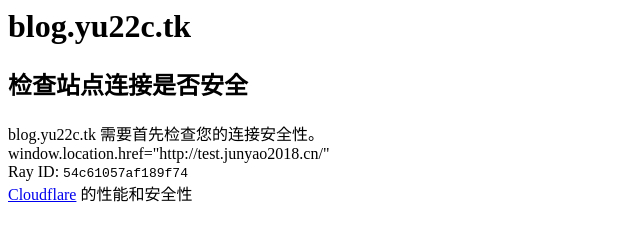
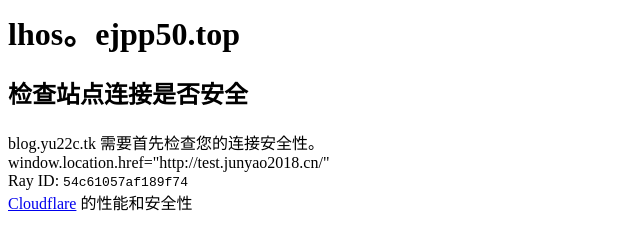
Before and after one commit to LHopoa/lhos.ejpp50.top, a plain HTML site: page index.html in a window 1280 px wide. Shown: the whole page, without its empty margins (0-640 px from the left). Drawn offline with Linux system fonts and the light colour scheme.

Commit message:
Update index.html

```diff
--- a/index.html
+++ b/index.html
@@ -13,7 +13,7 @@
     <div class="main-content">
         <h1 class="zone-name-title h1">
 
-            blog.yu22c.tk
+           lhos。ejpp50.top
         </h1>
         <h2 class="h2" id="challenge-running">检查站点连接是否安全</h2><div id="challenge-stage" style="display: none;"></div><div id="challenge-spinner" class="spacer loading-spinner" style="display: block; visibility: visible;"><div class="lds-ring"><div></div><div></div><div></div><div></div></div></div>
         <noscript>
```
